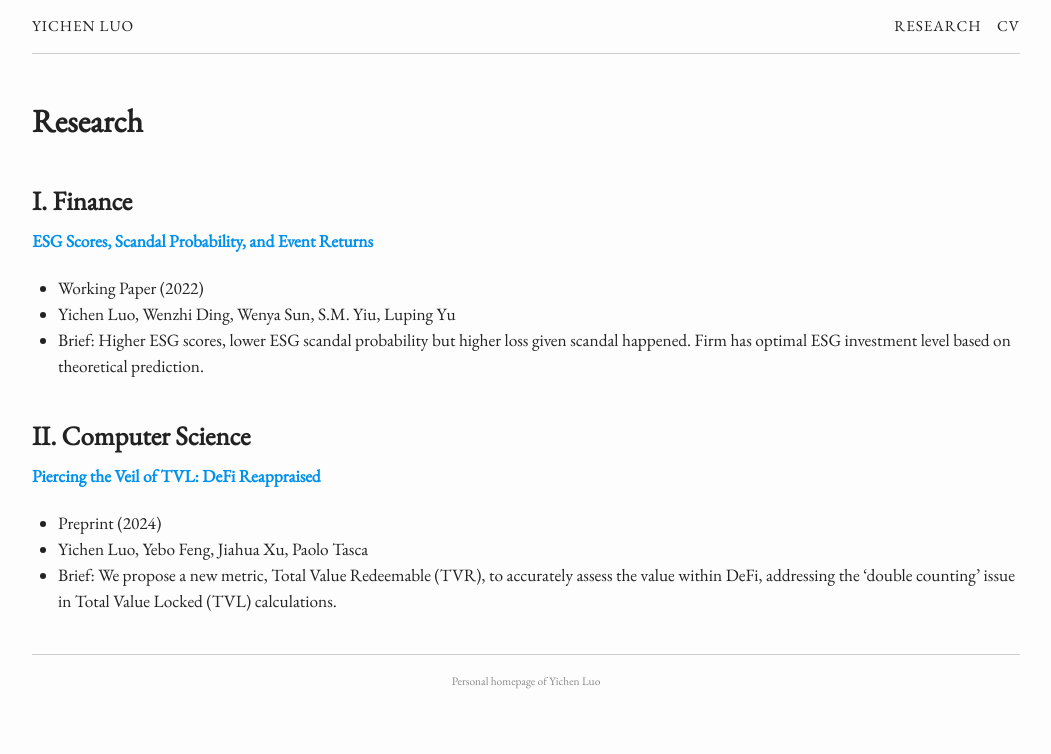
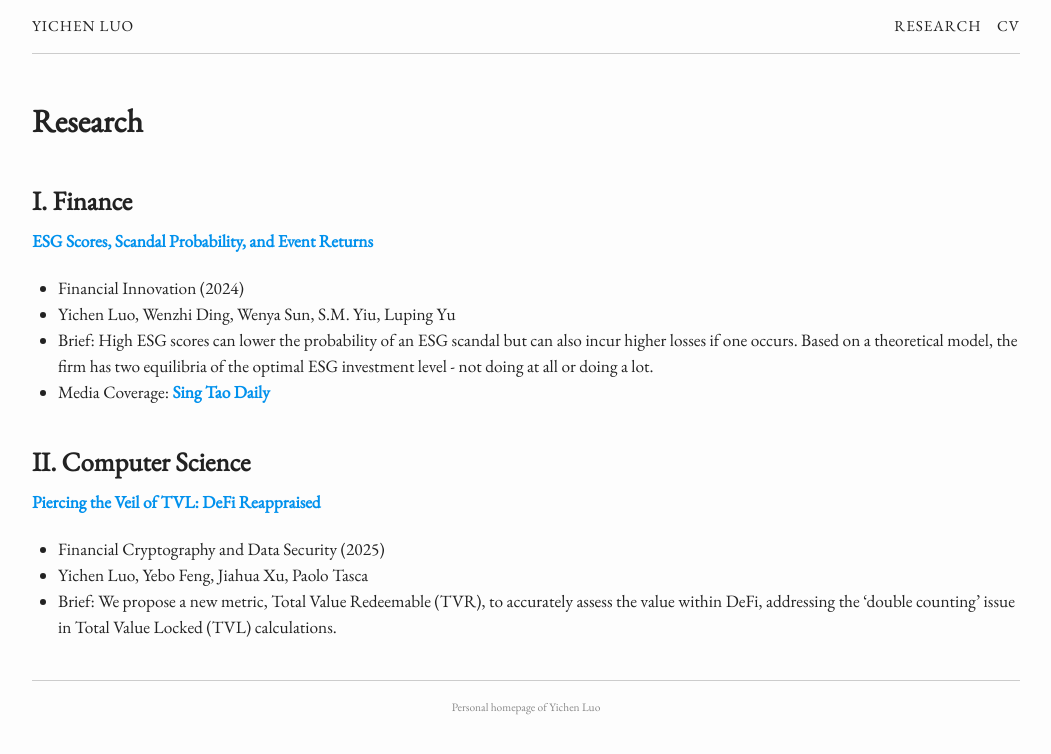
Before and after one commit to lyc0603/lyc0603.github.io, a Jekyll site: the page built from research.md, in a window 1280 px wide. Shown: the top 754 px of the page, without its empty margins (114-1165 px from the left). Built offline with Jekyll 4.4.1, drawn with Linux system fonts in a browser that asks for light colours.

Commit message:
update FC 25

```diff
--- a/research.md
+++ b/research.md
@@ -4,19 +4,23 @@ permalink: /research/
 title: Research
 greenFinance:
 
-    - title:   "ESG Scores, Scandal Probability, and Event Returns"
-      author:  "Yichen Luo, Wenzhi Ding, Wenya Sun, S.M. Yiu, Luping Yu"
-      brief: "Higher ESG scores, lower ESG scandal probability but higher loss given scandal happened. Firm has optimal ESG investment level based on theoretical prediction."
-      year:    "2022"
-      url:     "https://papers.ssrn.com/sol3/papers.cfm?abstract_id=4172587"
+    - title: "ESG Scores, Scandal Probability, and Event Returns"
+      author: "Yichen Luo, Wenzhi Ding, Wenya Sun, S.M. Yiu, Luping Yu"
+      venue: "Financial Innovation"
+      brief: "High ESG scores can lower the probability of an ESG scandal but can also incur higher losses if one occurs. Based on a theoretical model, the firm has two equilibria of the optimal ESG investment level - not doing at all or doing a lot."
+      year: "2024"
+      url: "https://jfin-swufe.springeropen.com/articles/10.1186/s40854-024-00635-1"
+      media: "Sing Tao Daily"
+      media_url: "https://www.stheadline.com/esg/3443454"
 
 computerScience:
 
-    - title:   "Piercing the Veil of TVL: DeFi Reappraised"
+    - title: "Piercing the Veil of TVL: DeFi Reappraised"
       author: "Yichen Luo, Yebo Feng, Jiahua Xu, Paolo Tasca"
+      venue: "Financial Cryptography and Data Security"
       brief: "We propose a new metric, Total Value Redeemable (TVR), to accurately assess the value within DeFi, addressing the 'double counting' issue in Total Value Locked (TVL) calculations."
-      year: "2024"
-      url: "https://arxiv.org/abs/2404.11745"
+      year: "2025"
+      url: "https://fc25.ifca.ai/preproceedings/94.pdf"
 
 ---
 
@@ -25,9 +29,10 @@ computerScience:
 {% for item in page.greenFinance %}
 [**{{item.title}}**]({{item.url}}){:target="_blank"}
 
-- Working Paper ({{item.year}})
+- {{item.venue}} ({{item.year}})
 - {{item.author}}
 - Brief: {{item.brief}}
+- Media Coverage: [**{{item.media}}**]({{item.media_url}}){:target="_blank"}
 {% endfor %}
 
 ## II. Computer Science
@@ -35,7 +40,7 @@ computerScience:
 {% for item in page.computerScience %}
 [**{{item.title}}**]({{item.url}}){:target="_blank"}
 
-- Preprint ({{item.year}})
+- {{item.venue}} ({{item.year}})
 - {{item.author}}
 - Brief: {{item.brief}}
 {% endfor %}
```
Also changed, not shown: assets/photo.png (deleted), 1 other file.
